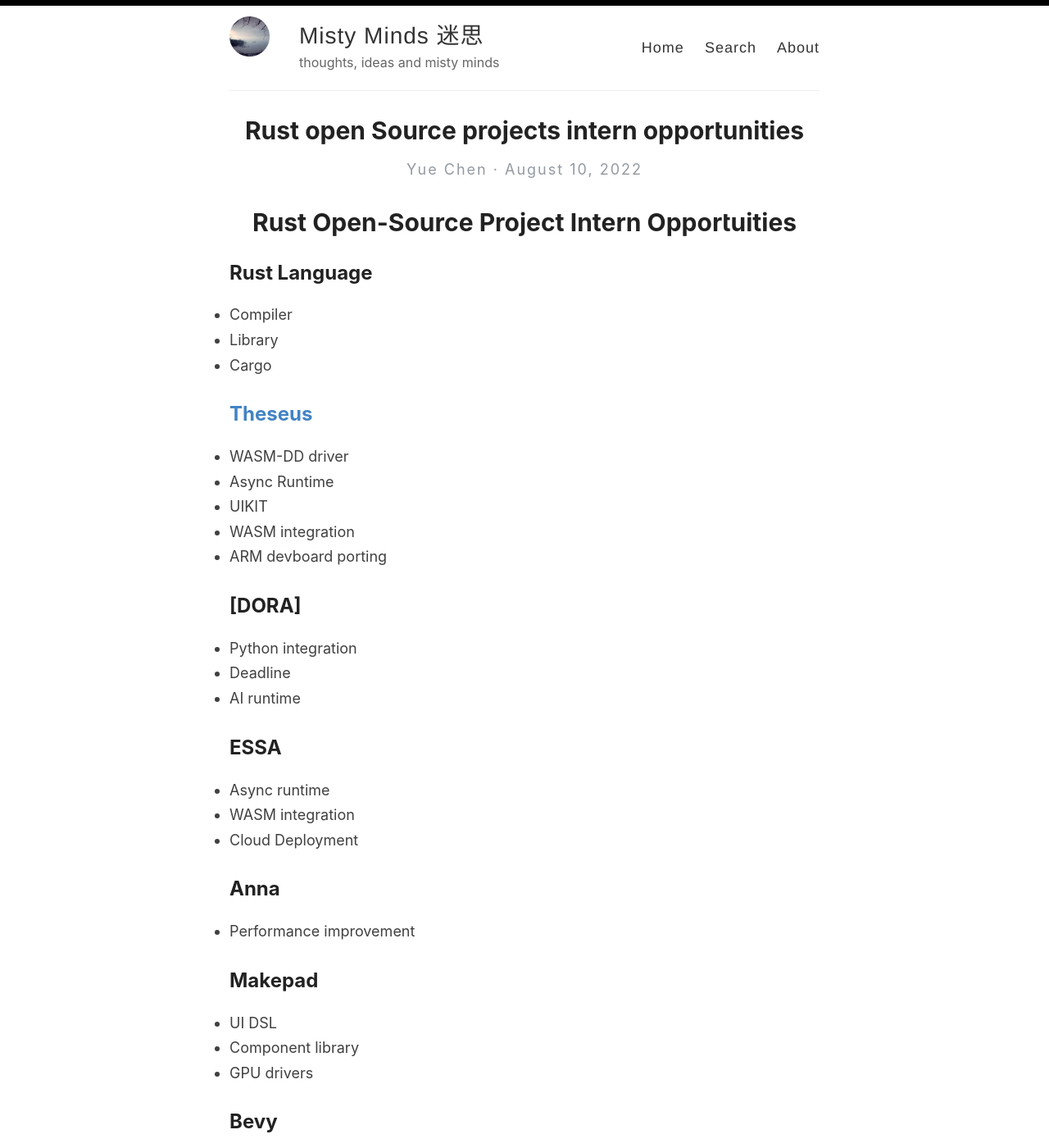
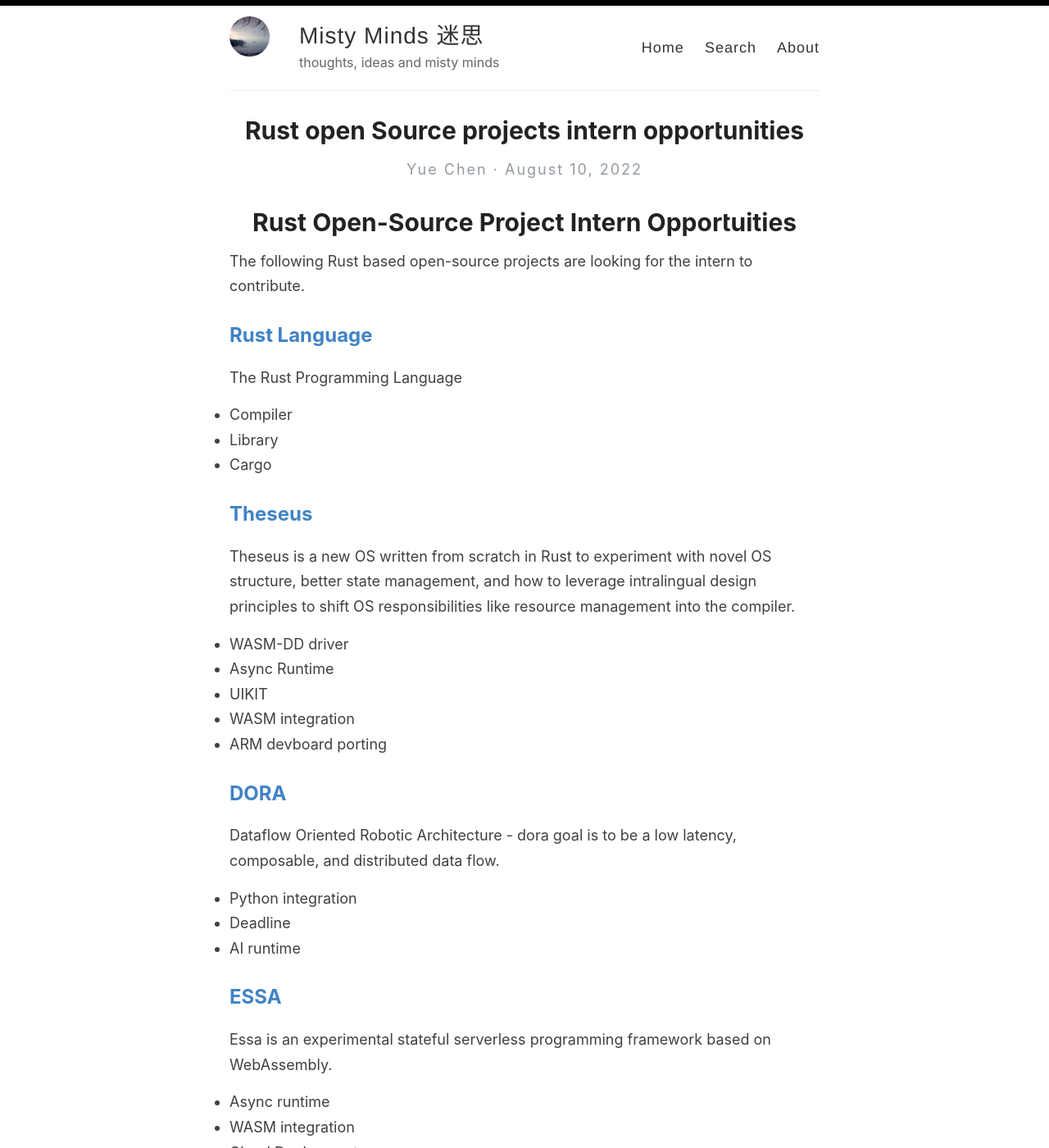
Before and after one commit to sbagga/mistyminds, a Jekyll site: the page built from _posts/2022-08-10-Rust Open-Source Projects Intern Opportunities.md, in a window 1280 px wide and 1400 px high. Shown: the whole window at 82% size. Built offline with Jekyll 4.4.1, drawn with Linux system fonts in a browser that asks for light colours; our own code applies the rules of GitHub Pages for plain Markdown files; some of the changed text lies outside the part shown.

Commit message:
Update 2022-08-10-Rust Open-Source Projects Intern Opportunities.md

```diff
--- a/_posts/2022-08-10-Rust Open-Source Projects Intern Opportunities.md
+++ b/_posts/2022-08-10-Rust Open-Source Projects Intern Opportunities.md
@@ -1,35 +1,58 @@
 # Rust Open-Source Project Intern Opportuities
 
-## Rust Language
+The following Rust based open-source projects are looking for the intern to contribute.
+
+## [Rust Language](https://github.com/rust-lang)
+The Rust Programming Language
+
 * Compiler
 * Library
 * Cargo
 
 ## [Theseus](https://github.com/theseus-os/Theseus)
+Theseus is a new OS written from scratch in Rust to experiment with novel OS structure, better state management, and how to leverage intralingual design principles to shift OS responsibilities like resource management into the compiler.
+
+
 * WASM-DD driver
 * Async Runtime
 * UIKIT
 * WASM integration
 * ARM devboard porting
 
-## [DORA]
+## [DORA](https://github.com/dora-rs)
+Dataflow Oriented Robotic Architecture - dora goal is to be a low latency, composable, and distributed data flow.
+
 * Python integration
 * Deadline
 * AI runtime
-## ESSA
+## [ESSA](https://github.com/essa-project/essa-rs)
+Essa is an experimental stateful serverless programming framework based on WebAssembly.
+
+
 * Async runtime
 * WASM integration
 * Cloud Deployment
+* V2X validation
 
-## Anna
+## [Anna](https://github.com/essa-project/anna-rs)
+Rust port of the anna key-value store, using zenoh for communication.
+
+
 * Performance improvement
-## Makepad
+* Cloud deployment
+* V2X validation
+## [Makepad](https://github.com/makepad/makepad)
+This is Makepad, a new way to do UIs in Rust for native and web.
 * UI DSL
 * Component library
 * GPU drivers
-## Bevy
+## [Bevy](https://github.com/bevyengine/bevy)
+Bevy is a refreshingly simple data-driven game engine built in Rust. It is free and open-source forever!
+
+
 * Async preemptive runtime
 * Cloud scaling
-## Servo
+## [Servo](https://github.com/servo/servo)
+Servo is a prototype web browser engine written in the Rust language.
 * CSS layout
 * Webrender
```
